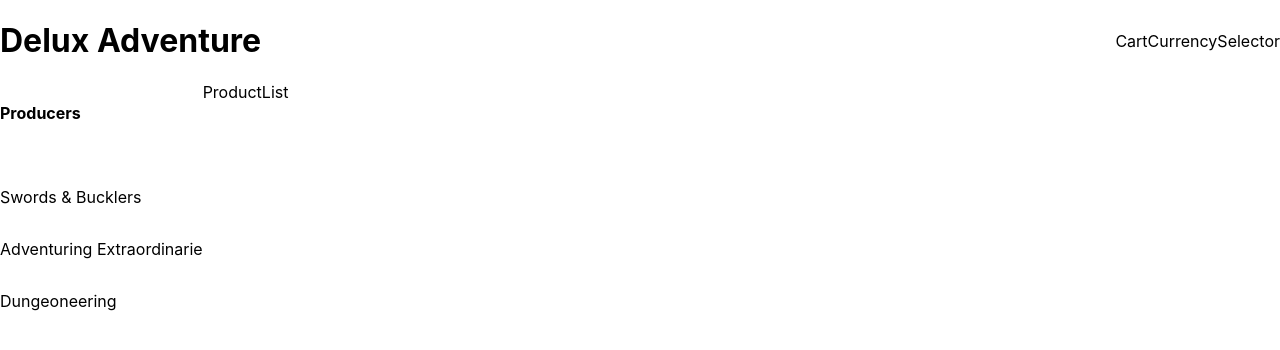
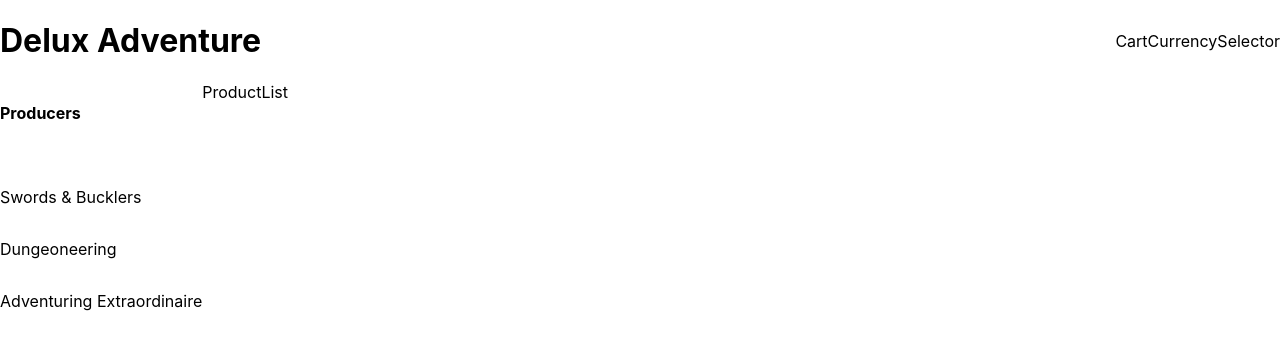
Before and after one commit to GuRuGuMaWaRu/Learning_projects, a React (Create React App) app in the folder app_react_2/: page / in a window 1280 px wide. Shown: the top 350 px of the page. Built offline with nearby package versions, Linux system fonts and the light colour scheme.

Commit message:
Pass brands data to Sidebar

```diff
--- a/app_react_2/src/App.js
+++ b/app_react_2/src/App.js
@@ -14,11 +14,13 @@ class App extends React.Component {
   }
 
   render() {
+    const { brands } = this.state;
+
     return (
       <div className="App">
         <Header />
         <div className="main-area">
-          <Sidebar />
+          <Sidebar brands={brands} />
           <ProductList />
         </div>
       </div>
--- a/app_react_2/src/Sidebar/index.js
+++ b/app_react_2/src/Sidebar/index.js
@@ -1,15 +1,15 @@
 import React from "react";
 import "./index.css";
 
-const Sidebar = () => {
+const Sidebar = ({ brands }) => {
+  const showBrands = () => {
+    return brands.map(brand => <li key={brand.brand}>{brand.brand}</li>);
+  };
+
   return (
     <div className="Sidebar">
       <h4>Producers</h4>
-      <ul>
-        <li>Swords & Bucklers</li>
-        <li>Adventuring Extraordinarie</li>
-        <li>Dungeoneering</li>
-      </ul>
+      <ul>{showBrands()}</ul>
     </div>
   );
 };
```
